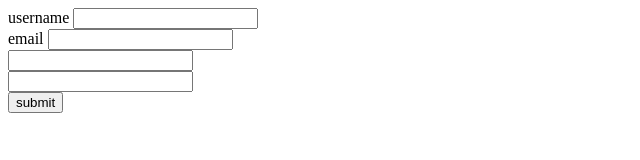
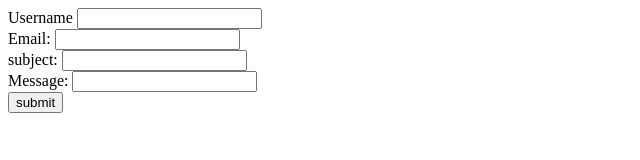
Before and after one commit to zakiraliabro/project-2, a plain HTML site: page index.html in a window 1280 px wide. Shown: the whole page, without its empty margins (0-640 px from the left). Drawn offline with nearby package versions, Linux system fonts and the light colour scheme.

Commit message:
Update index.html

```diff
--- a/index.html
+++ b/index.html
@@ -22,21 +22,21 @@
 
 
 
-    <label for="">username
+    <label for="">Username
         <input id="username" type="text">
     </label>
     <br>
-    <label for="">email
+    <label for="">Email:
         <input id="email" type="email">
     </label>
     <br>
 
-    <label for="subject">
+    <label for="subject">subject:
         <input id="subject" type="text">
     </label>
     <br>
 
-    <label for="message">
+    <label for="message">Message:
         <input id="message" type="text">
     </label>
     <br>
```
